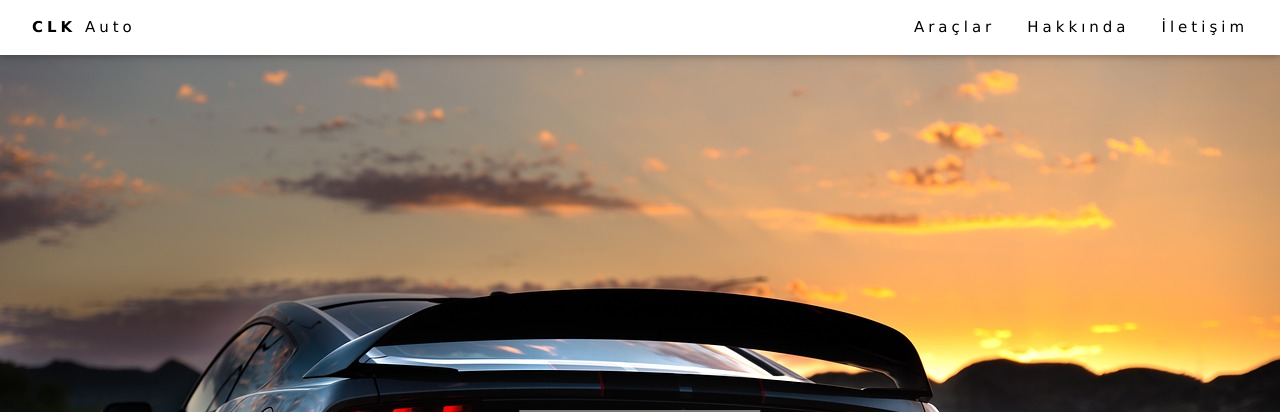
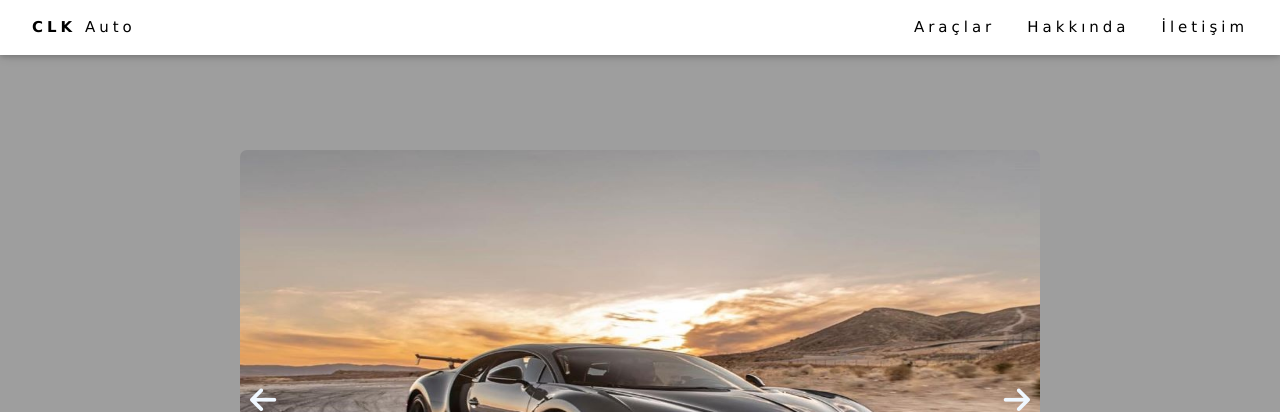
Before and after one commit to merenbalci/webprojeauto, a plain HTML site: page index.html in a window 1280 px wide. Shown: the top 412 px of the page. Drawn offline with nearby package versions, Linux system fonts and the light colour scheme.

Commit message:
Add files via upload

```diff
--- /dev/null
+++ b/app.js
@@ -0,0 +1,31 @@
+var mainimg=document.querySelector('img')
+var images=['img/4ka1.jpg','img/4ks1.jpg','img/4ks2.jpg']
+var num=0;
+const auto=true
+const IntervalTime=5000;
+let slideInterval
+function next() {
+  num++
+  if(num=images.length){
+    num=0;
+    mainimg.src=images[num]
+
+  }else{
+    mainimg.src=images[num]
+
+  }
+}
+
+function back(){
+    num--
+    if(num<0){
+        num=images.length-1
+        mainimg.src=images[num]
+    }else{
+        mainimg.src=images[num]
+
+    }
+}
+if(auto){
+    slideInterval=setInterval(next,IntervalTime)
+}
--- a/index.html
+++ b/index.html
@@ -3,11 +3,30 @@
 <html>
 <head>
 <title>CLKAUTO</title>
+<title>slider</title>
+
 <meta charset="UTF-8">
 <meta name="viewport" content="width=device-width, initial-scale=1">
 <link rel="stylesheet" href="https://www.w3schools.com/w3css/4/w3.css">
+<link rel="stylesheet" href="./style.css">
+
+
 </head>
 <body class="w3-gray">
+  <div class="main">
+
+  <div class="slider">
+    <img src="img/4k araba1.jpg" alt="resim 1" width="100%">
+    <div class="buton">
+      <i class="fa-solid fa-arrow-left fa-2x" onclick="next()"></i>
+      <i class="fa-solid fa-arrow-right fa-2x" onclick="back()"></i>
+
+    </div>
+  </div>
+
+  <script src="https://kit.fontawesome.com/84b0a60988.js" crossorigin="anonymous"></script>
+  <script src="./app.js"></script>
+  </div>
 
 <!-- Navbar (sit on top) -->
 <div class="w3-top w3-gray">
--- /dev/null
+++ b/style.css
@@ -0,0 +1,41 @@
+*{
+    margin:0;
+    padding: 0;
+    box-sizing: border-box;
+}
+.main{
+    width: 100%;
+    height: 100vh;
+    display: flex;
+    justify-content: center;
+    align-items: center;
+}
+
+.slider{
+    width: 800px;
+    height: 500px;
+    position: relative;
+}
+.slider img{
+    width: 100%;
+    height: 100%;
+    border-radius: 7px;
+}
+.buton{
+    position: absolute;
+    top: 0;
+    left: 0;
+    width: 100%;
+    height: 100%;
+    display: flex;
+    justify-content: space-between;
+    align-items: center;
+    padding: 10px;
+}
+.buton i{
+    color: aliceblue;
+}
+.buton i:hover{
+    color: gray;
+
+}
```
Also changed, not shown: img/4ka1.jpg (added), img/4ks1.jpg (added), img/4ks2.jpg (added).
